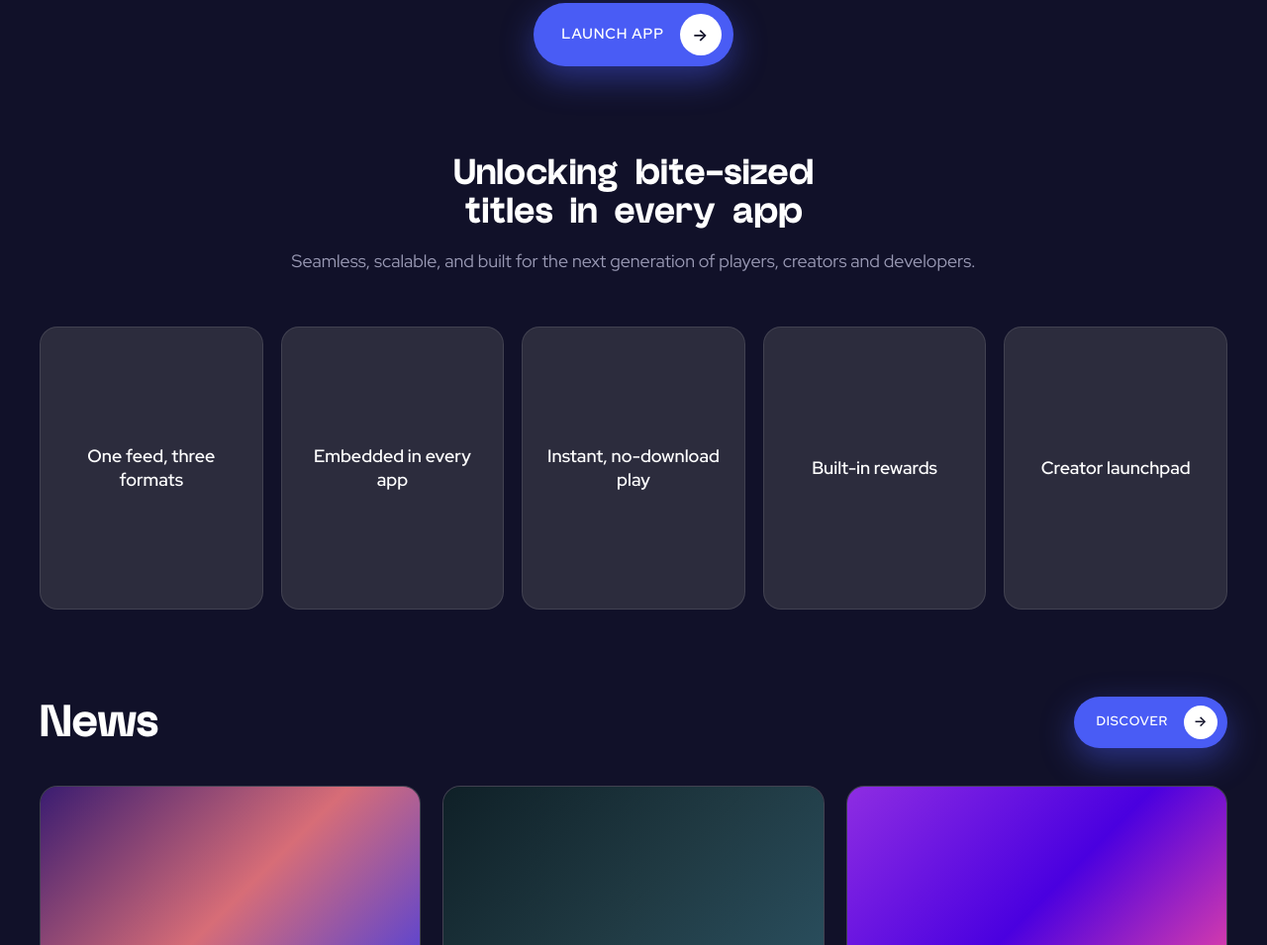
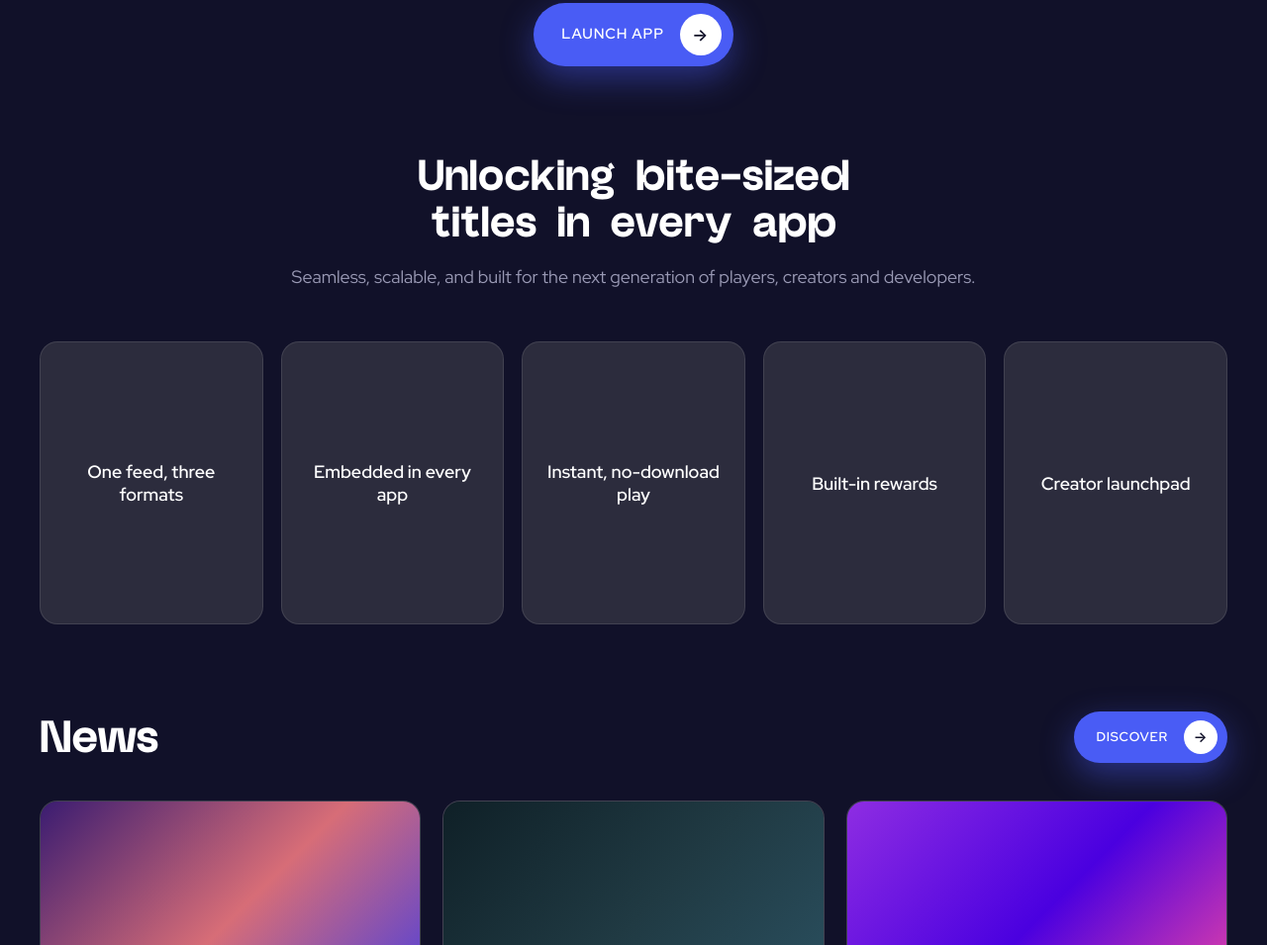
Before and after one commit to jplays2207/Desktop-playsout-uplift, a plain HTML site: page index.html in a window 1280 px wide. Shown: the part 1328-2283 px from the top of the page at 99% size. Drawn offline with Linux system fonts and the light colour scheme.

Commit message:
Increase Unlocking heading size

```diff
--- a/index.html
+++ b/index.html
@@ -104,7 +104,7 @@
 <section class="section center">
   <div class="wrap">
     <div class="sec-head center reveal" style="max-width:880px">
-      <h2 class="title" style="font-size:clamp(1.7rem,3vw,2.5rem)">Unlocking bite-sized<br>titles in every app</h2>
+      <h2 class="title" style="font-size:clamp(2rem,3.6vw,3.1rem)">Unlocking bite-sized<br>titles in every app</h2>
       <p class="lead" style="margin:16px auto 0">Seamless, scalable, and built for the next generation of players, creators and developers.</p>
     </div>
     <div class="feature-row tiles" style="margin-top:8px">
```
